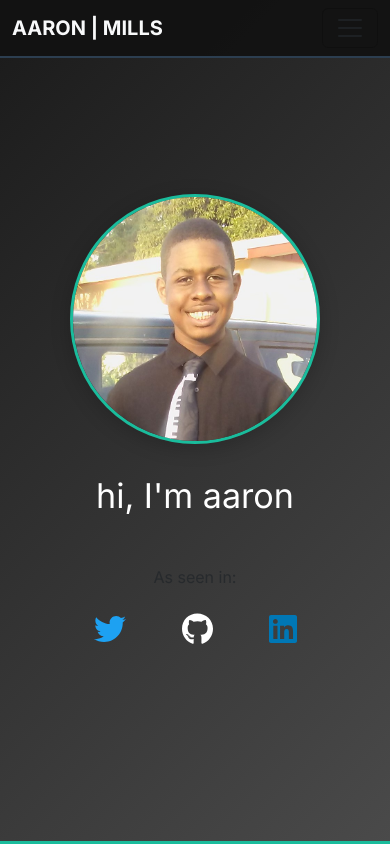
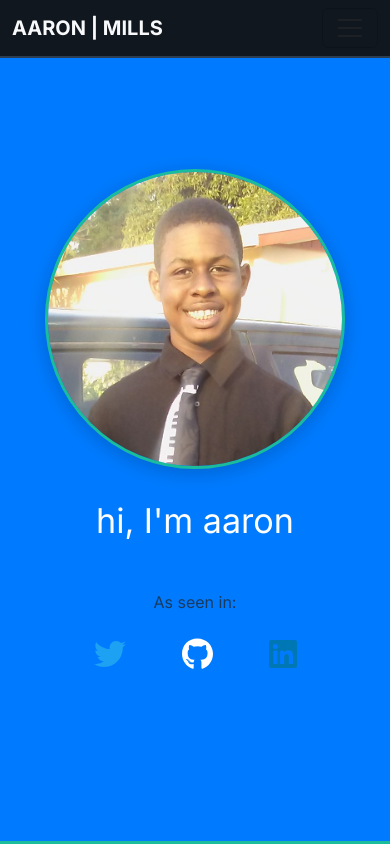
Before and after one commit to AirealAce/Home-Page, a Next.js app: page / in a window 390 px wide. Shown: the top 844 px of the page. Built offline with nearby package versions, Linux system fonts and the light colour scheme.

Commit message:
fix: update hero section background color and profile image sizing

```diff
--- a/src/app/globals.css
+++ b/src/app/globals.css
@@ -10,6 +10,7 @@
   --dark-bg: #121212;
   --dark-bg-lighter: #1a1a1a;
   --border-width: 3px;
+  --hero-bg: #007bff;
 }
 
 /* Base styles */
@@ -104,7 +105,7 @@ body {
 
 /* Hero section styles */
 .hero-section {
-  background: linear-gradient(135deg, #1a1a1a 0%, #4a4a4a 100%);
+  background-color: var(--hero-bg);
   min-height: 100vh;
   display: flex;
   align-items: center;
@@ -118,6 +119,9 @@ body {
   margin-bottom: 2rem;
   box-shadow: 0 4px 20px rgba(0, 0, 0, 0.2);
   border: 3px solid var(--mint);
+  width: 400px !important;
+  height: 400px !important;
+  object-fit: cover;
 }
 
 .brands-section {
@@ -230,8 +234,8 @@ body {
   }
 
   .profile-image {
-    width: 250px;
-    height: 250px;
+    width: 300px !important;
+    height: 300px !important;
   }
 
   .project-card {
```
